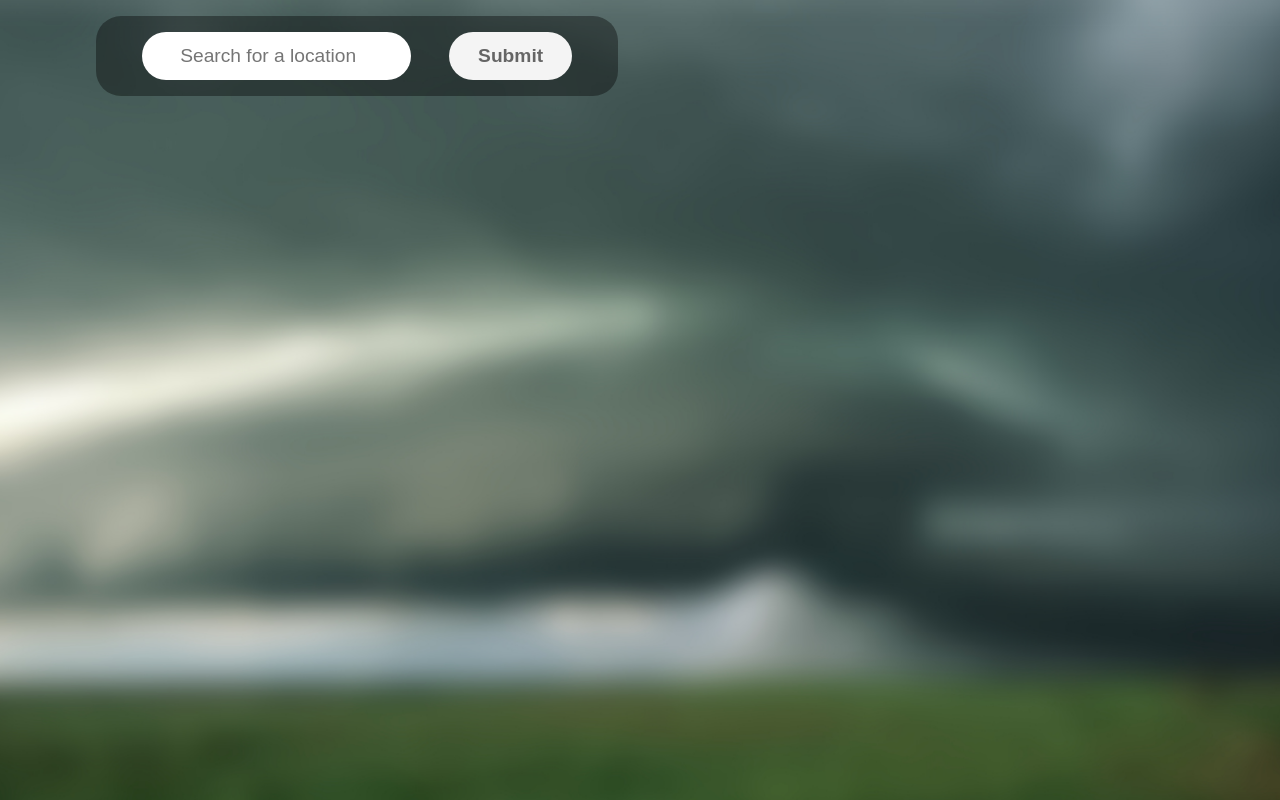
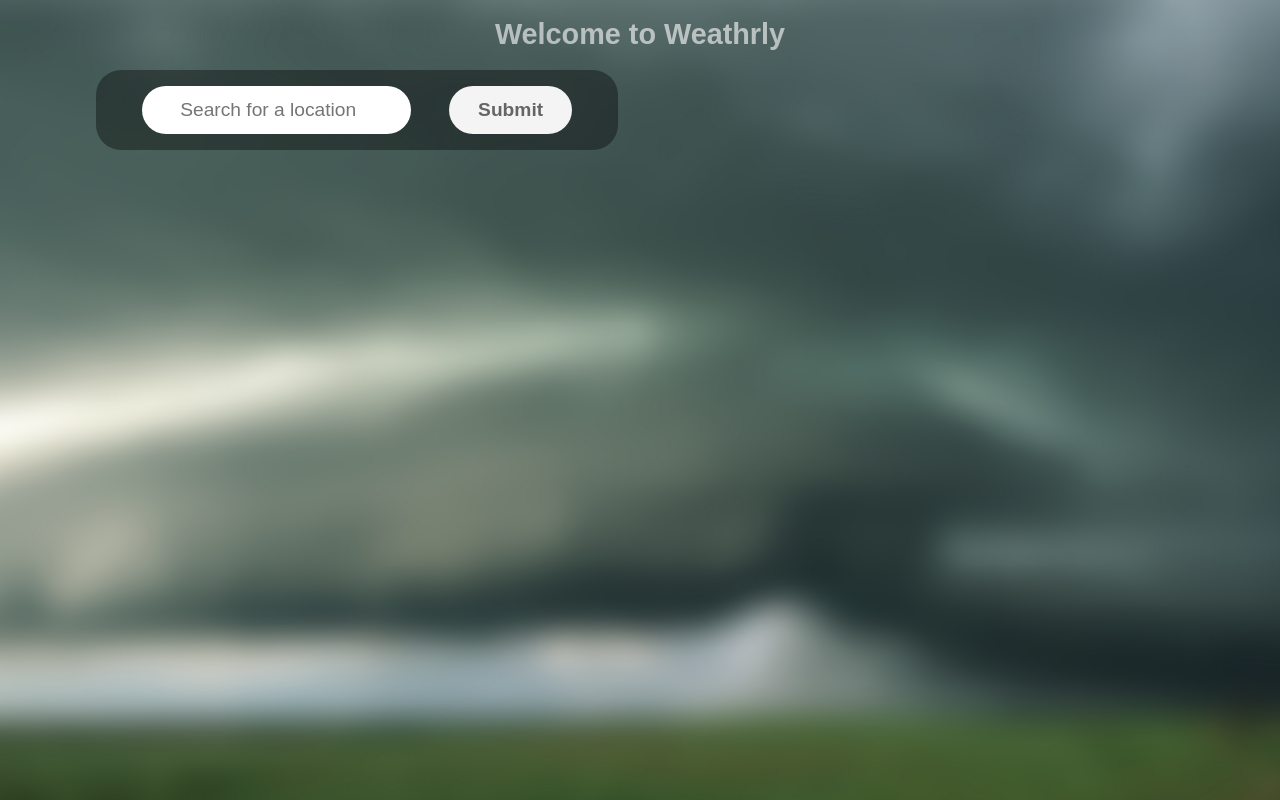
Before and after one commit to kmiller9393/weathrly, a React (Create React App) app: page / in a window 1280 px wide. Shown: the top 800 px of the page. Built offline with nearby package versions, Linux system fonts and the light colour scheme; no server answers.

Commit message:
Rearrange high temperature and low temperature within  CurrentWeather Component

```diff
--- a/src/App.js
+++ b/src/App.js
@@ -49,7 +49,7 @@ class App extends Component {
   render() {
     return (
       <div className="App">
-        {/* <Welcome /> */}
+        <Welcome />
         <section className="main-section">
           <Search
           location={this.state.location}
--- a/src/CurrentWeather.js
+++ b/src/CurrentWeather.js
@@ -16,8 +16,8 @@ export default function CurrentWeather(props) {
         <p>{props.currentInformation.overview}</p>
         <h2 className="current-weather-temp">{ props.currentInformation.currentTemp }</h2>
         <article className="expected-temps">
-            <p className="current-weather-low">Low:<strong>{props.currentInformation.currentLow}</strong></p>
-            <p className="current-weather-high">High:<strong>{props.currentInformation.currentHigh}</strong></p>
+          <p className="current-weather-high">High:<strong>{props.currentInformation.currentHigh}</strong></p>
+          <p className="current-weather-low">Low:<strong>{props.currentInformation.currentLow}</strong></p>
         </article>
       </div>
     )
--- a/src/SevenHour.js
+++ b/src/SevenHour.js
@@ -1,6 +1,5 @@
 import React from 'react';
 import Card from './Card.js';
-import { currentWeather } from './cleaners.js';
 
 export default function SevenHour(props) {
 
```
Also changed, not shown: src/TenDay.js (+0 -81 lines).
